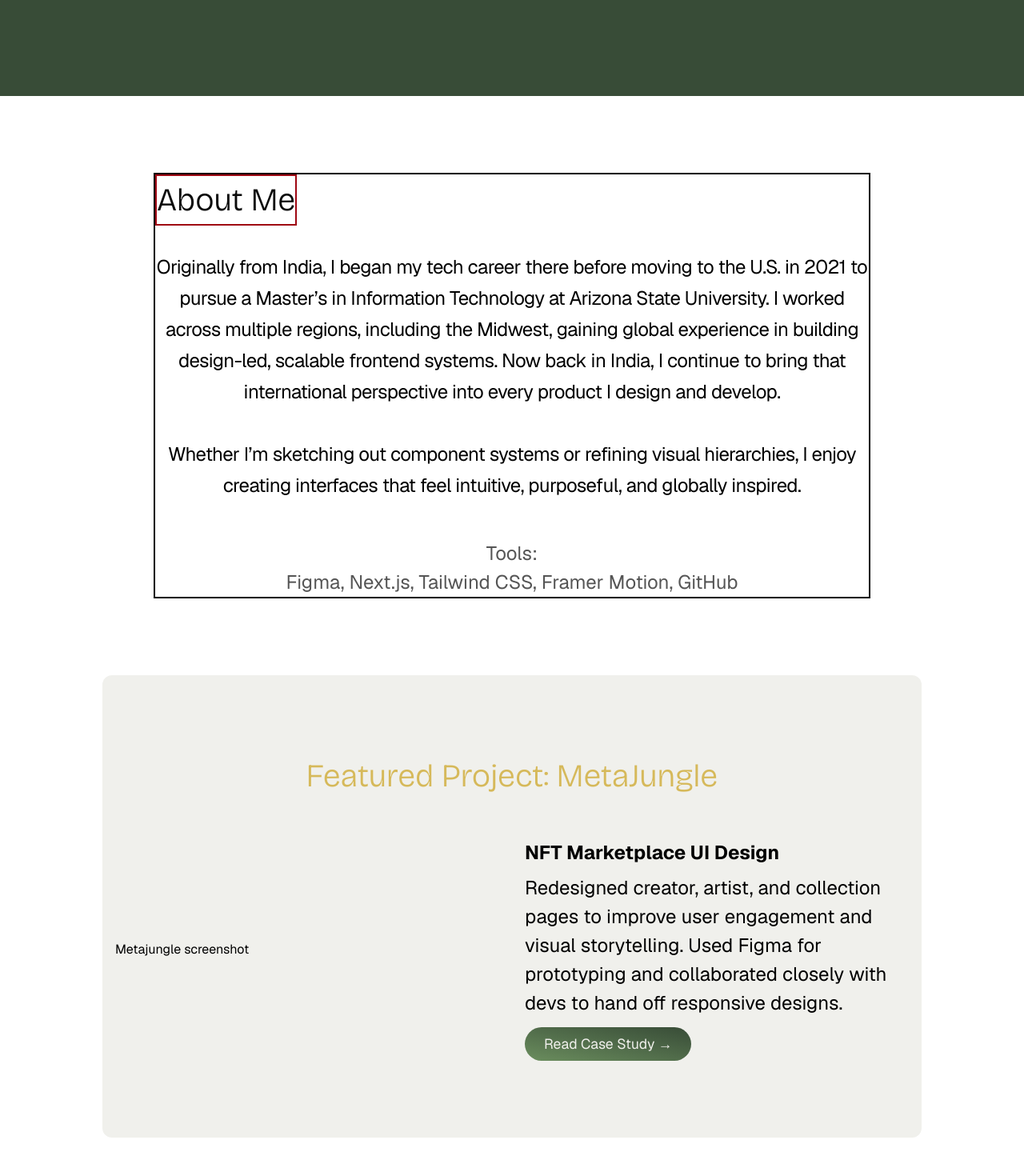
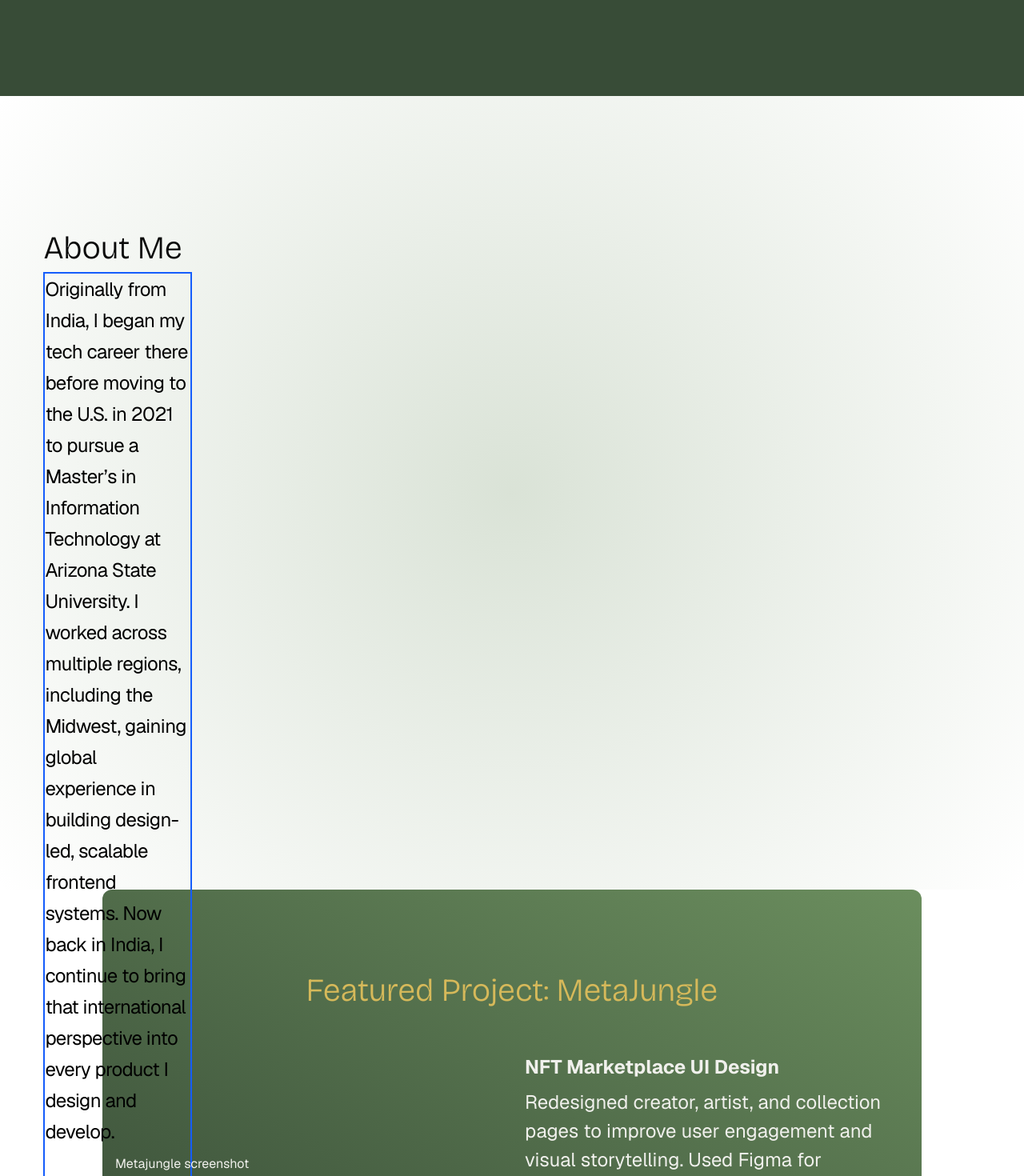
Before and after one commit to abhishekmathur47/portfolio, a Next.js app: page / in a window 1280 px wide. Shown: the part 680-2150 px from the top of the page at 80% size. Built offline with nearby package versions, Linux system fonts and the light colour scheme.

Commit message:
update UI

```diff
--- a/app/page.js
+++ b/app/page.js
@@ -40,22 +40,28 @@ export default function Portfolio() {
       </section>
 
       {/* About Section */}
-      <section className=" py-24 px-4" id="about">
-        <div className="flex flex-col justify-end gap-8 items-left border-2 border-black max-w-4xl mx-auto text-center">
-          <div className="border-2 border-red-800 w-fit ">
+      <section className="w-full bg-[radial-gradient(circle,_rgba(107,142,94,0.25),_transparent)]  py-24 px-4" id="about">
+        <div className="flex flex-col-2 items-left">
+          <div className="flex flex-col w-[20%] pt-[5vw] pr-[2vw] pb-[1vw] pl-[3vw] h-screen justify-between">
+            {/* Heading */}
+            <div className="w-fit ">
               <h3 className="text-[2.5rem] font-semibold font-bricolage text-[#0a0a0a]">About Me</h3>
             </div>
+            {/* Content */}
+            <div className="border-2 border-blue-600">
               <div>
-            <p className="text-[1.5rem] leading-relaxed tracking-tight">Originally from India, I began my tech career there before moving to the U.S. in 2021 to pursue a Master’s in Information Technology at Arizona State University. I worked across multiple regions, including the Midwest, gaining global experience in building design-led, scalable frontend systems. Now back in India, I continue to bring that international perspective into every product I design and develop. <br /> <br /> Whether I’m sketching out component systems or refining visual hierarchies, I enjoy creating interfaces that feel intuitive, purposeful, and globally inspired.</p>
+                <p className="text-[1.5rem] leading-relaxed tracking-tight text-left">Originally from India, I began my tech career there before moving to the U.S. in 2021 to pursue a Master’s in Information Technology at Arizona State University. I worked across multiple regions, including the Midwest, gaining global experience in building design-led, scalable frontend systems. Now back in India, I continue to bring that international perspective into every product I design and develop. <br /> <br /> Whether I’m sketching out component systems or refining visual hierarchies, I enjoy creating interfaces that feel intuitive, purposeful, and globally inspired.</p>
               </div>
               <div>
                 <p className="mt-4 text-[1.5rem] text-[#555555]">Tools:<br /> Figma, Next.js, Tailwind CSS, Framer Motion, GitHub</p>
               </div>
             </div>
+          </div>
+        </div>
       </section>
 
       {/* Work Section */}
-      <section className="py-24 px-4 bg-[#F0F0EC] w-[80%] mx-auto rounded-xl" id="work">
+      <section className="py-24 px-4 bg-linear-to-bl text-[#F0F0EC] from-[#6B8E5E] to-[#384C37] w-[80%] mx-auto rounded-xl" id="work">
         <div className="max-w-5xl mx-auto">
           <h3 className="text-[2.5rem] font-semibold font-bricolage text-center text-[#D6B95A] mb-12">Featured Project: MetaJungle</h3>
           <div className="grid md:grid-cols-2 gap-8 items-center">
@@ -73,7 +79,7 @@ export default function Portfolio() {
               <p className="text-[1.5rem] mb-3">Redesigned creator, artist, and collection pages to improve user engagement and visual storytelling. Used Figma for prototyping and collaborated closely with devs to hand off responsive designs.</p>
               <button
                 onClick={() => setShowMetaJungleModal(true)}
-                className="bg-gradient-to-bl from-[#384C37] to-[#6B8E5E] text-[#F0F0EC] px-6 py-2 rounded-full hover:bg-gradient-to-br from-[#384C37] to- text-[1.1rem]"
+                className="bg-[#6B8E5E] text-[#F0F0EC] px-6 py-2 rounded-full hover:bg-[#384C37] text-[1.1rem]"
               >
                 Read Case Study →
               </button>
--- a/components/MetaJungleModal.jsx
+++ b/components/MetaJungleModal.jsx
@@ -7,7 +7,7 @@ export default function MetaJungleModal({ isOpen, onClose }) {
   if (!isOpen) return null;
 
   return (
-    <div className="fixed inset-0 bg-white overflow-y-auto z-[9999]">
+    <div className="fixed inset-0 bg-[#FAFAF8] overflow-y-auto z-[9999]">
       <div className="w-full mx-auto relative">
         {/* Modal Content */}
         <div className="flex flex-col-2 items-left">
@@ -16,13 +16,13 @@ export default function MetaJungleModal({ isOpen, onClose }) {
             <div className="flex flex-col items-left ">
               {/* Case Study Name */}
               <div>
-                <p className="text-[4rem] text-[#0a0a0a] tracking-tight font-bricolage mb-4 ">
+                <p className="text-[4rem] text-[#1F1F1F] tracking-tight font-bricolage mb-4 ">
                   MetaJungle
                 </p>
               </div>
 
               {/* My Role */}
-              <div className="text-[1.2rem] text-gray-800 mb-16">
+              <div className="text-[1.2rem] text-[#1F1F1F] mb-16">
                 <h4 className="font-semibold mb-4">Role & Responsibilities</h4>
                 <ul className="list-none list-inside text-[1rem] space-y-[2vh]">
                   <li>UI/UX Designer using Figma</li>
@@ -37,9 +37,9 @@ export default function MetaJungleModal({ isOpen, onClose }) {
               </div>
 
               {/* External Link */}
-              <div className="text-[1.2rem] text-gray-800">
+              <div className="text-[1.2rem] text-[#1F1F1F]">
                 <h4 className="font-bold mb-4">Figma Design</h4>
-                <div className="hover:text-[#D6B95A] text-gray-500">
+                <div className="hover:text-[#D6B95A] text-[#1F1F1F]">
                   <a
                     href="https://www.figma.com/design/yyiBXpxCaS3sPfF70EKFSb/MetaJungle-2.0"
                     target="_blank"
@@ -55,7 +55,7 @@ export default function MetaJungleModal({ isOpen, onClose }) {
             <div>
               <button
                 onClick={onClose}
-                className="text-[1.5rem] text-gray-500 hover:text-gray-800"
+                className="text-[1.5rem] text-[#555555] hover:text-[#1F1F1F]"
               >
                 Close x
               </button>
@@ -69,10 +69,10 @@ export default function MetaJungleModal({ isOpen, onClose }) {
           >
             {/* Details header */}
             <div className="grid grid-cols-[0.75fr_1fr] gap-[9vw] mb-[2rem]">
-              <h1 className="text-[1.8rem] text-[#333333] tracking-tight">
+              <h1 className="text-[1.8rem] text-[#1F1F1F] tracking-tight">
                 Redesigning Core Interfaces for a Web3 Marketplace
               </h1>
-              <p className="text-[1.2rem] text-gray-500 leading-tight mt-2">
+              <p className="text-[1.2rem] text-[#555555] leading-tight mt-2">
                 MetaJungle is a Web3 NFT marketplace that empowers users to
                 explore, track, and manage NFTs through features like wallet
                 reports, creator insights, and collection-level views. The
```
Lines whose indentation alone changed are shown as unchanged.
